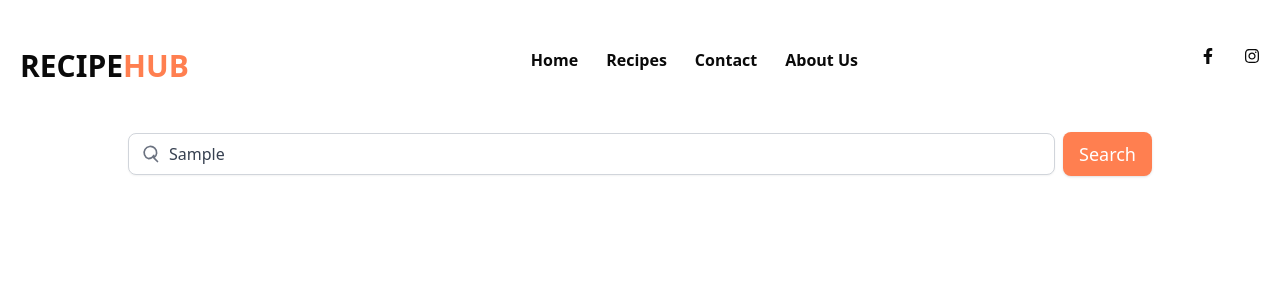
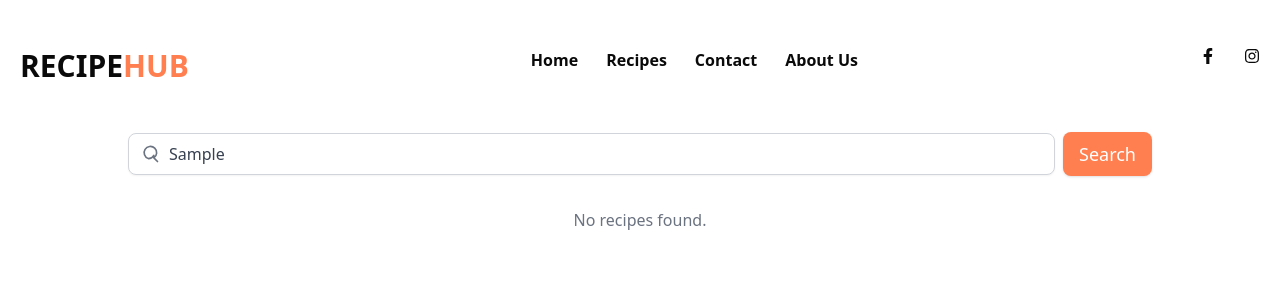
Before and after one commit to neerubhandari/RecipeHub, a Next.js app: page /search in a window 1280 px wide. Both pictures are taken after typing "Sample" into the empty fields and a click on the button "Search". Shown: the top 300 px of the page. Built offline with nearby package versions, Linux system fonts and the light colour scheme.

Commit message:
feat : filter added for searching the recipe

```diff
--- a/app/src/api/api.ts
+++ b/app/src/api/api.ts
@@ -1,5 +1,4 @@
 import vegan from "./../../vegan.json";
-import React from "react";
 
 export async function getRecipeCollection() {
   return [...vegan];
--- /dev/null
+++ b/app/src/components/RecipeSearchResultCard/index.tsx
@@ -0,0 +1,19 @@
+import React from "react";
+
+const RecipeSearchResultCard = ({ recipe }: any) => {
+  return (
+    <div className="p-4 border border-gray-300 rounded-lg mb-2 flex">
+      <img
+        src={recipe.recipeImageURL}
+        alt="recipe"
+        className="w-full h-48 object-cover rounded-lg mt-2"
+      />
+      <div>
+        <h3 className="text-lg font-semibold">{recipe.recipeTitle}</h3>
+        <p className="text-gray-600">{recipe.description}</p>
+      </div>
+    </div>
+  );
+};
+
+export default RecipeSearchResultCard;
--- a/app/src/components/searchbox/index.tsx
+++ b/app/src/components/searchbox/index.tsx
@@ -2,7 +2,12 @@
 
 import { useEffect, useRef } from "react";
 
-export default function SearchBox({ onClick, className }: any) {
+export default function SearchBox({
+  onClick,
+  className,
+  inputValue,
+  onChange,
+}: any) {
   const inputRef = useRef<HTMLInputElement>(null);
 
   useEffect(() => {
@@ -34,6 +39,8 @@ export default function SearchBox({ onClick, className }: any) {
         <input
           ref={inputRef}
           onClick={onClick}
+          value={inputValue}
+          onChange={onChange}
           type="text"
           placeholder="Search any Recipe"
           className=" w-full rounded-lg border border-gray-300 bg-white py-2 pl-10 pr-4 text-gray-700 shadow-sm focus:border-blue-500 focus:ring-2 focus:ring-blue-400 focus:outline-none"
--- a/app/src/components/searchrecipe/index.tsx
+++ b/app/src/components/searchrecipe/index.tsx
@@ -1,12 +1,43 @@
 "use client";
-import React from "react";
+import React, { useState } from "react";
 import SearchBox from "../searchbox";
+import vegan from "../../../vegan.json";
+import RecipeSearchResultCard from "../RecipeSearchResultCard";
 
 const SearchRecipeCard = () => {
-  const handleSearchRecipe = () => {};
+  const [searchQuery, setSearchQuery] = useState("");
+  const [filteredRecipeCollection, setFilteredRecipeCollection] = useState([]);
+
+  const handleInputChange = (e: React.ChangeEvent<HTMLInputElement>) => {
+    const query = e.target.value;
+    setSearchQuery(query);
+
+    const filteredData = vegan.filter((recipe: any) =>
+      recipe.recipeTitle.toLowerCase().includes(query.toLowerCase())
+    );
+    console.log(filteredData, "filteredData");
+    setFilteredRecipeCollection(filteredData);
+  };
+
   return (
-    <div className=" flex justify-center w-[100%] ">
-      <SearchBox onClick={handleSearchRecipe} className={"max-w-5xl"} />
+    <div className="flex flex-col justify-center w-full items-center">
+      <SearchBox
+        className="max-w-5xl"
+        onChange={handleInputChange}
+        inputValue={searchQuery}
+      />
+
+      <div className="mt-4">
+        {filteredRecipeCollection.length > 0
+          ? filteredRecipeCollection.map((recipe: any, index) => (
+              <div key={index}>
+                <RecipeSearchResultCard recipe={recipe} />
+              </div>
+            ))
+          : searchQuery && (
+              <p className="text-gray-500 mt-4">No recipes found.</p>
+            )}
+      </div>
     </div>
   );
 };
```
Also changed, not shown: app/src/components/RecipeSearchResultSection/index.tsx (added).
